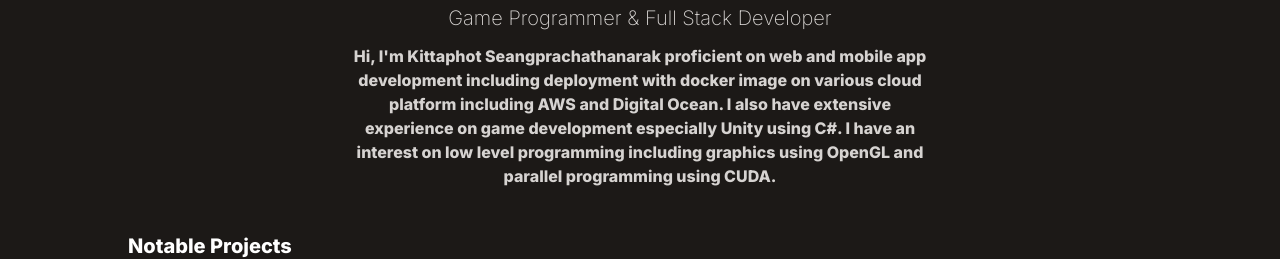
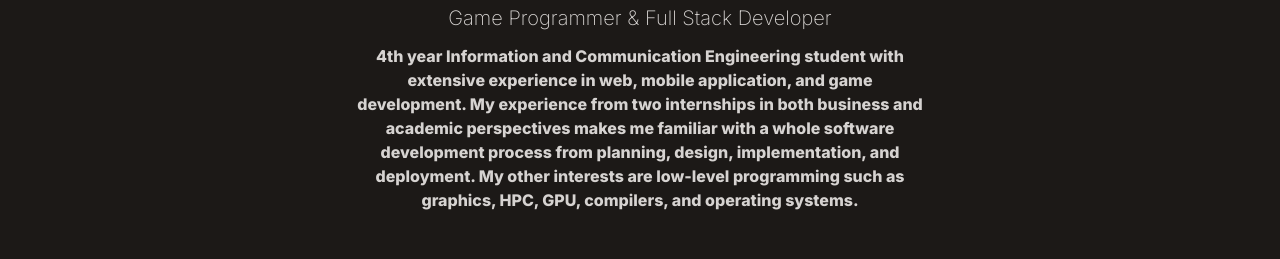
Before and after one commit to ZnoKunG/znokung-portfolio, a React (Vite) app: page / in a window 1280 px wide. Shown: the part 232-491 px from the top of the page. Built offline with nearby package versions, Linux system fonts and the light colour scheme.

Commit message:
change detail

```diff
--- a/src/components/Intro.jsx
+++ b/src/components/Intro.jsx
@@ -5,7 +5,7 @@ function Intro() {
         <div className="flex items-center justify-center flex-col text-center pt-20 pb-6">
             <h1 className='text-4xl md:text-7xl dark:text-white mb-1 md: mb-3 font-bold'>Kittaphot Saengprachathanarak</h1>
             <p className='text-base md:text-xl mb-3 font-medium'>Game Programmer & Full Stack Developer</p>
-            <p className='text0sm max-w-xl mb-2 font-bold'>Hi, I'm Kittaphot Seangprachathanarak proficient on web and mobile app development including deployment with docker image on various cloud platform including AWS and Digital Ocean. I also have extensive experience on game development especially Unity using C#. I have an interest on low level programming including graphics using OpenGL and parallel programming using CUDA. </p>
+            <p className='text0sm max-w-xl mb-2 font-bold'>4th year Information and Communication Engineering student with extensive experience in web, mobile application, and game development. My experience from two internships in both business and academic perspectives makes me familiar with a whole software development process from planning, design, implementation, and deployment. My other interests are low-level programming such as graphics, HPC, GPU, compilers, and operating systems. </p>
         </div>
     )
 }
```
